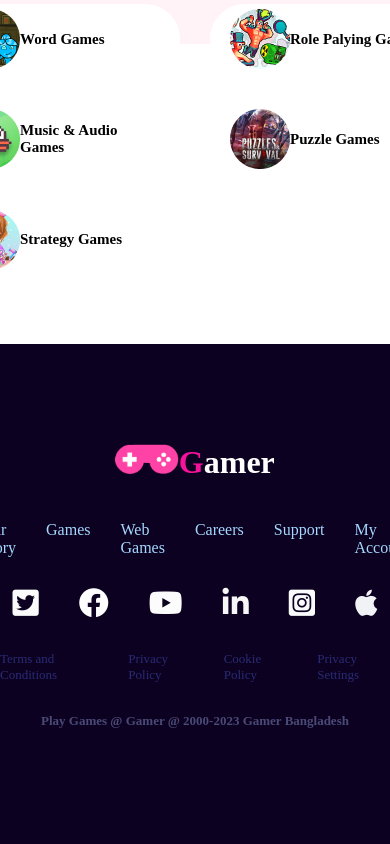
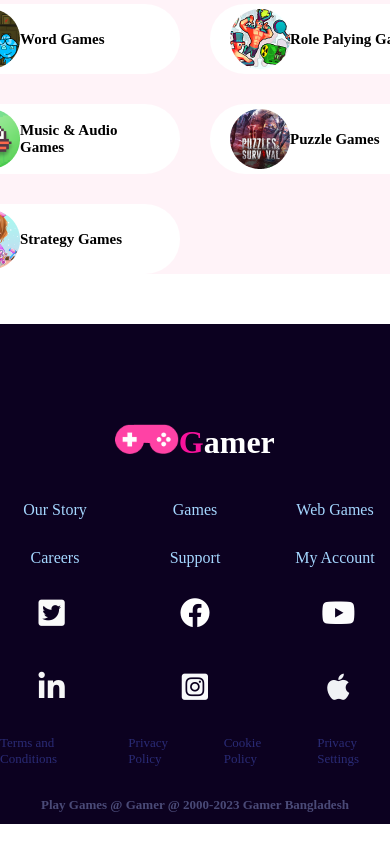
Before and after one commit to mdrafi276/assignment-two, a plain HTML site: page index.html in a window 390 px wide. Shown: the part 4812-5656 px from the top of the page. Drawn offline with Linux system fonts and the light colour scheme.

Commit message:
first commit

```diff
--- a/style.css
+++ b/style.css
@@ -487,6 +487,8 @@ border-radius: 50px;
 }
 
 
+
+
 /* mobile divice  */
 
    @media screen and ( max-width:576px) {
@@ -509,9 +511,6 @@ border-radius: 50px;
    box-shadow: none;
 }
 .button-container{
-
-
-
 margin-right: 30px;
 
    }
@@ -534,11 +533,14 @@ flex-direction: column;
 }
 .section-three{
    flex-direction: column;
+
 }
 .first-game-container{
 display: grid;
 grid-template-columns: repeat(2,1fr );
 height: auto;
+margin-right: 0px;
+width: ;
 
 }
 .second-game-container{
@@ -547,11 +549,35 @@ height: auto;
    height: auto;
 
 
-}
+ }
 .footer-container{
-   margin-top: 300px;
+   margin-top: 50px;
+   width: ;
+   margin-right: 0px;
 }
 .game-span-container{
    visibility: hidden;
 }
+
+.section-four{
+   height: 100%;
+}
+.small-div{
+   display: grid;
+   grid-template-columns: repeat(3,1fr);
+   text-align: center;
+
+
+}
+.lol-div{
+   display: grid;
+   grid-template-columns: repeat(3,1fr);
+   text-align: center;
+
+
+}
+.section-two{
+
+}
+
    }
```
